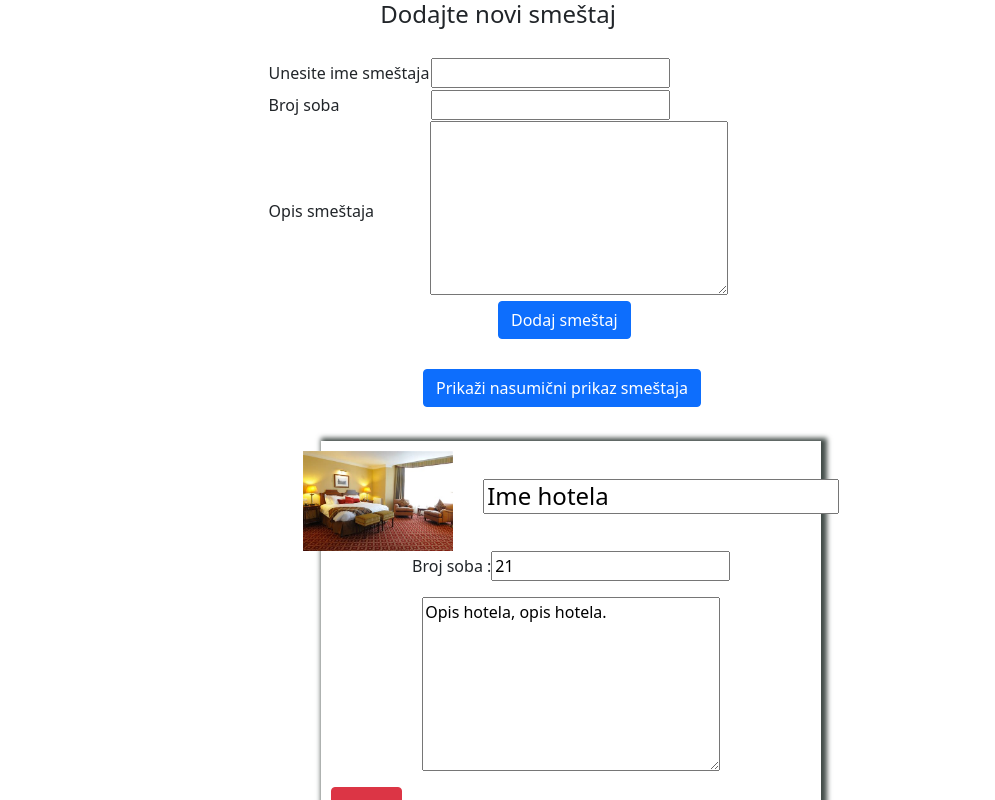
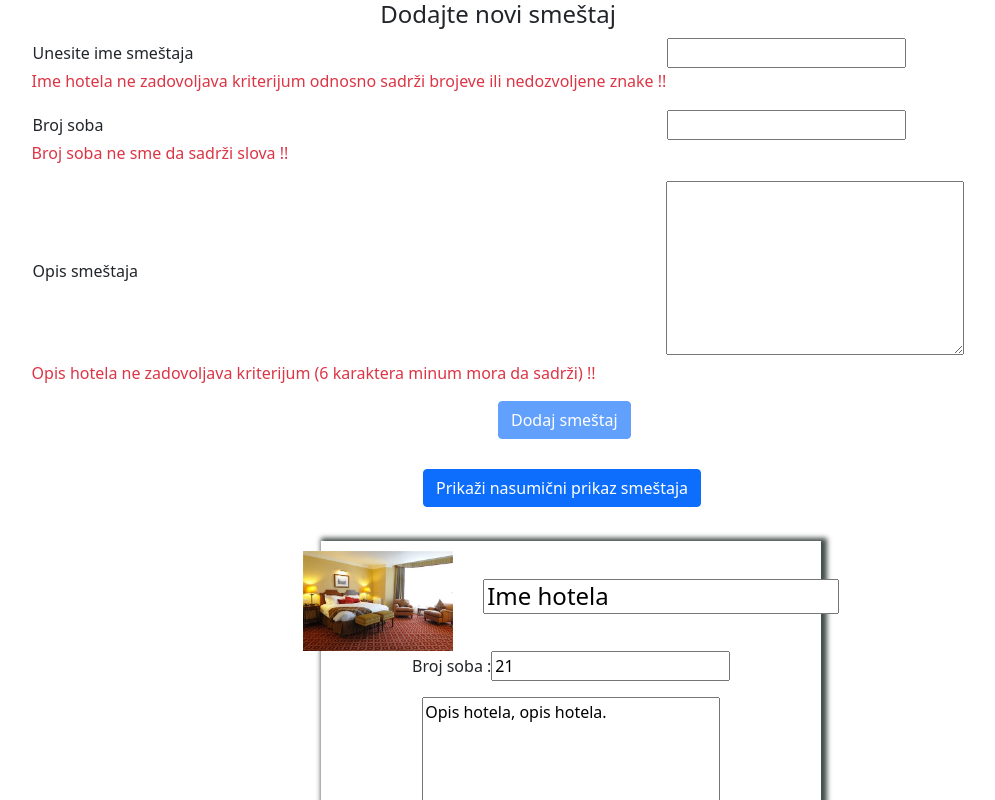
Before and after one commit to stefan-gg/university, an Angular app in the folder IT255/DZ05/: page / in a window 1280 px wide. Shown: the top 800 px of the page, without its empty margins (142-1137 px from the left). Built offline with nearby package versions, Linux system fonts and the light colour scheme.

Commit message:
IT255-DZ07

```diff
--- a/IT255/DZ05/src/app/app.component.html
+++ b/IT255/DZ05/src/app/app.component.html
@@ -4,11 +4,11 @@
     background-color: black;
   }
 
-  button{
+  button {
     margin-left: 50%;
   }
 
-  .dugme{
+  .dugme {
     margin-top: 30px;
     margin-left: 10%;
   }
@@ -17,7 +17,7 @@
     text-align: center;
   }
 
-  form{
+  form {
     margin-top: 20px;
   }
 
@@ -37,33 +37,16 @@
   .opisHotela {
     width: 300px;
   }
-
 </style>
 <h4>Dodajte novi smeštaj</h4>
 <div class="form">
-  <form>
-    <table>
-      <tr>
-        <td><label for="imeHotela">Unesite ime smeštaja</label></td>
-        <td><input type="text" name="imeHotela" id="ime" #imeHotela><br /></td>
-      </tr>
-      <tr>
-        <td><label for="brojSoba">Broj soba</label></td>
-        <td><input type="number" name="brojSoba" id="broj" #brojSoba></td>
-      </tr>
-      <tr>
-        <td><label for="opisHotela">Opis smeštaja</label></td>
-        <textarea name="opisHotela" id="opisHotela" cols="30" rows="7" maxlength="200" required #opisHotela></textarea>
-      </tr>
-    </table>
-    <button (click)="addSmestaj(imeHotela, brojSoba, opisHotela)" class="btn btn-primary">Dodaj smeštaj</button>
-  </form>
+  <app-forma (dodajSmestaj)="addSmestaj($event)"></app-forma>
   <button class="dugme btn btn-primary" (click)="shuffleSmestaj()">Prikaži nasumični prikaz smeštaja</button><br />
 
 </div>
 <div class="smestaj">
   <div *ngFor="let smestaj of lista_svih_smestaja">
-    <app-smestaj [smestaj]="smestaj" (deleteSmestaj)="deleteIzabraniSmestaj($event)" >
+    <app-smestaj [smestaj]="smestaj" (deleteSmestaj)="deleteIzabraniSmestaj($event)">
     </app-smestaj>
   </div>
 </div>
--- a/IT255/DZ05/src/app/app.component.ts
+++ b/IT255/DZ05/src/app/app.component.ts
@@ -15,17 +15,18 @@ export class AppComponent {
     new Smestaj("Ime drugog hotela", "291", "Hotel se nalazi u sred pustinje.")];
   }
 
-  addSmestaj(imeHotela: HTMLInputElement, brojSoba: HTMLInputElement, opisHotela: HTMLTextAreaElement): void{
-    console.log(imeHotela.value);
-    console.log(brojSoba.value)
+  addSmestaj(smestaj: Smestaj): void {
+    //console.log(imeHotela.value);
+    //console.log(brojSoba.value)
 
-    this.lista_svih_smestaja.push(new Smestaj(imeHotela.value, brojSoba.value, opisHotela.value));
+    //this.lista_svih_smestaja.push(new Smestaj(imeHotela.value, brojSoba.value, opisHotela.value));
 
+    this.lista_svih_smestaja.push(smestaj);
     console.log(this.lista_svih_smestaja);
 
-    imeHotela.value = "";
-    brojSoba.value = "";
-    opisHotela.value = "";
+    //imeHotela.value = "";
+    //brojSoba.value = "";
+    //opisHotela.value = "";
 
   }
 
@@ -41,7 +42,7 @@ export class AppComponent {
   }
 
   shuffleSmestaj() {
-    let velicinaNiza = this.lista_svih_smestaja.length
+    let velicinaNiza = this.lista_svih_smestaja.length;
 
     while (0 !== velicinaNiza) {
       let randomIndex = Math.floor(Math.random() * velicinaNiza);
--- /dev/null
+++ b/IT255/DZ05/src/app/forma/forma.component.html
@@ -0,0 +1,28 @@
+<style>
+    button {
+        margin-left: 50%;
+    }
+</style>
+
+<form [formGroup]="forma" (ngSubmit)="onSubmit(forma.value)">
+    <table>
+        <tr>
+            <td><label for="imeHotela">Unesite ime smeštaja</label></td>
+            <td><input type="text" name="imeHotela" id="ime" formControlName="imeHotela"><br /></td>
+
+        </tr>
+        <p class="text-danger" *ngIf="!imeHotela.valid">Ime hotela ne zadovoljava kriterijum odnosno sadrži brojeve ili nedozvoljene znake !!</p>
+        <tr>
+            <td><label for="brojSoba">Broj soba</label></td>
+            <td><input type="number" name="brojSoba" id="broj" formControlName="brojSoba"></td>
+        </tr>
+        <p class="text-danger" *ngIf="!brojSoba.valid">Broj soba ne sme da sadrži slova !!</p>
+        <tr>
+            <td><label for="opisHotela">Opis smeštaja</label></td>
+            <textarea name="opisHotela" id="opisHotela" cols="30" rows="7" maxlength="200" required
+                formControlName="opisHotela"></textarea>
+        </tr>
+        <p class="text-danger" *ngIf="!opisHotela.valid">Opis hotela ne zadovoljava kriterijum (6 karaktera minum mora da sadrži) !!</p>
+    </table>
+    <button class="btn btn-primary" type="submit" [disabled]="!forma.valid">Dodaj smeštaj</button>
+</form>
--- /dev/null
+++ b/IT255/DZ05/src/app/forma/forma.component.ts
@@ -0,0 +1,48 @@
+import { Component, EventEmitter, Input, OnInit, Output } from '@angular/core';
+import { AbstractControl, FormBuilder, FormGroup, Validators } from '@angular/forms';
+import { Smestaj } from '../smestaj/smestaj.model';
+
+@Component({
+  selector: 'app-forma',
+  templateUrl: './forma.component.html',
+  styleUrls: ['./forma.component.css']
+})
+export class FormaComponent implements OnInit {
+
+  @Output() dodajSmestaj = new EventEmitter();
+  forma: FormGroup
+  imeHotela: AbstractControl
+  brojSoba: AbstractControl
+  opisHotela: AbstractControl
+
+  constructor(formBuilder: FormBuilder) {
+    this.forma = formBuilder.group({
+      'imeHotela': ['', Validators.compose([Validators.required, Validators.pattern(/^([ \u00c0-\u01ffa-zA-Z'\-])+$/)])],
+      'brojSoba': ['',Validators.compose([Validators.required, Validators.pattern(/^\d+$/)])],
+      'opisHotela': ['', Validators.required]
+    })
+
+    this.imeHotela = this.forma.controls['imeHotela'];
+    this.brojSoba = this.forma.controls['brojSoba'];
+    this.opisHotela = this.forma.controls['opisHotela'];
+
+    this.opisHotela.valueChanges.subscribe(
+      (opis: string) => {
+        if(opis.length < 6){
+          console.log("Opis ima  : " + opis.length + " slova, a minimum je 6")
+        }
+      }
+    )
+  }
+
+  ngOnInit(): void {
+  }
+
+  onSubmit(forma: any): void{
+    this.dodajSmestaj.emit(new Smestaj(forma.imeHotela, forma.brojSoba, forma.opisHotela));
+    console.log("nije gore moze lose");
+  }
+  //public dodaj(): void{
+  //  this.dodajSmestaj.emit();
+  //}
+}
```
Also changed, not shown: IT255/DZ05/src/app/app.module.ts (+7 -2 lines), IT255/DZ05/src/app/forma/forma.component.css (added), 1 other file (tests, documents, lock files or other folders).
